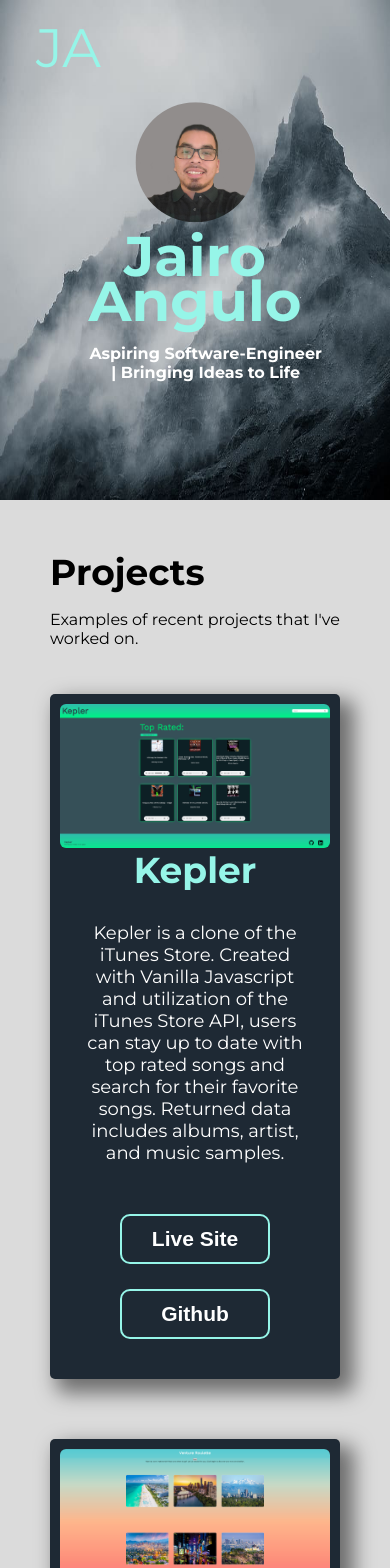
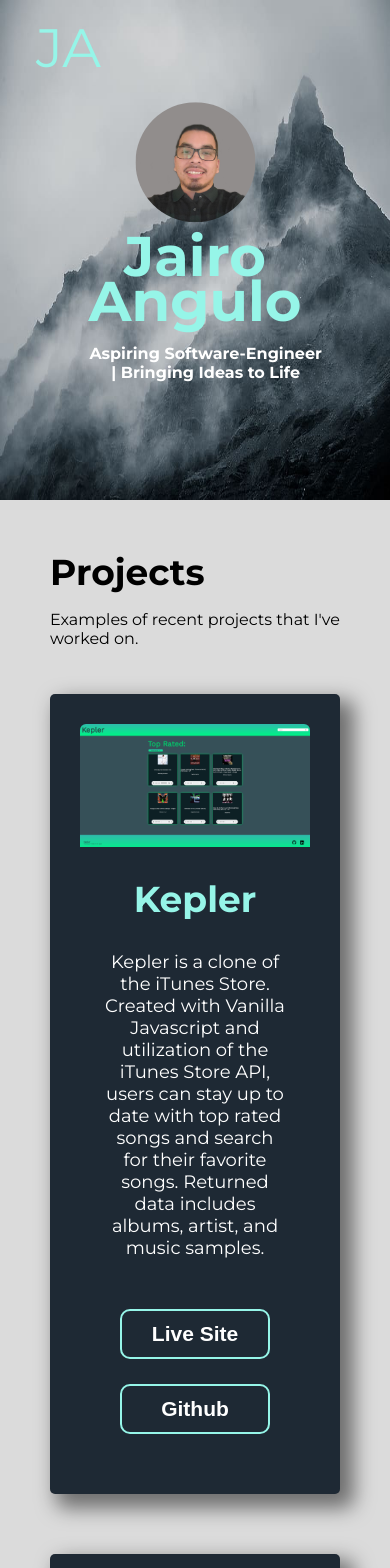
Before and after one commit to AnguloJM/Portfolio, a React (Create React App) app in the folder client/: page / in a window 390 px wide. Shown: the top 1568 px of the page. Built offline with nearby package versions, Linux system fonts and the light colour scheme.

Commit message:
adjusted padding for media query

```diff
--- a/client/src/screens/Projects/Projects.css
+++ b/client/src/screens/Projects/Projects.css
@@ -20,7 +20,7 @@
 }
 
 #project-imgs {
-  width: 30%;
+  width: 40%;
   border-radius: 6px;
 }
 
@@ -95,7 +95,7 @@
     flex-direction: column;
     justify-content: center;
     text-align: left;
-    padding: 10px;
+    padding: 30px;
     box-shadow: 10px 10px 20px 4px rgba(0, 0, 0, 0.5);
     border-radius: 5px;
     margin-bottom: 60px;
@@ -111,6 +111,7 @@
   }
   #project-imgs {
     width: 100%;
+    padding-bottom: 30px;
   }
   .project-buttons {
     display: flex;
```
Also changed, not shown: 1 other file (tests, documents, lock files or other folders).
